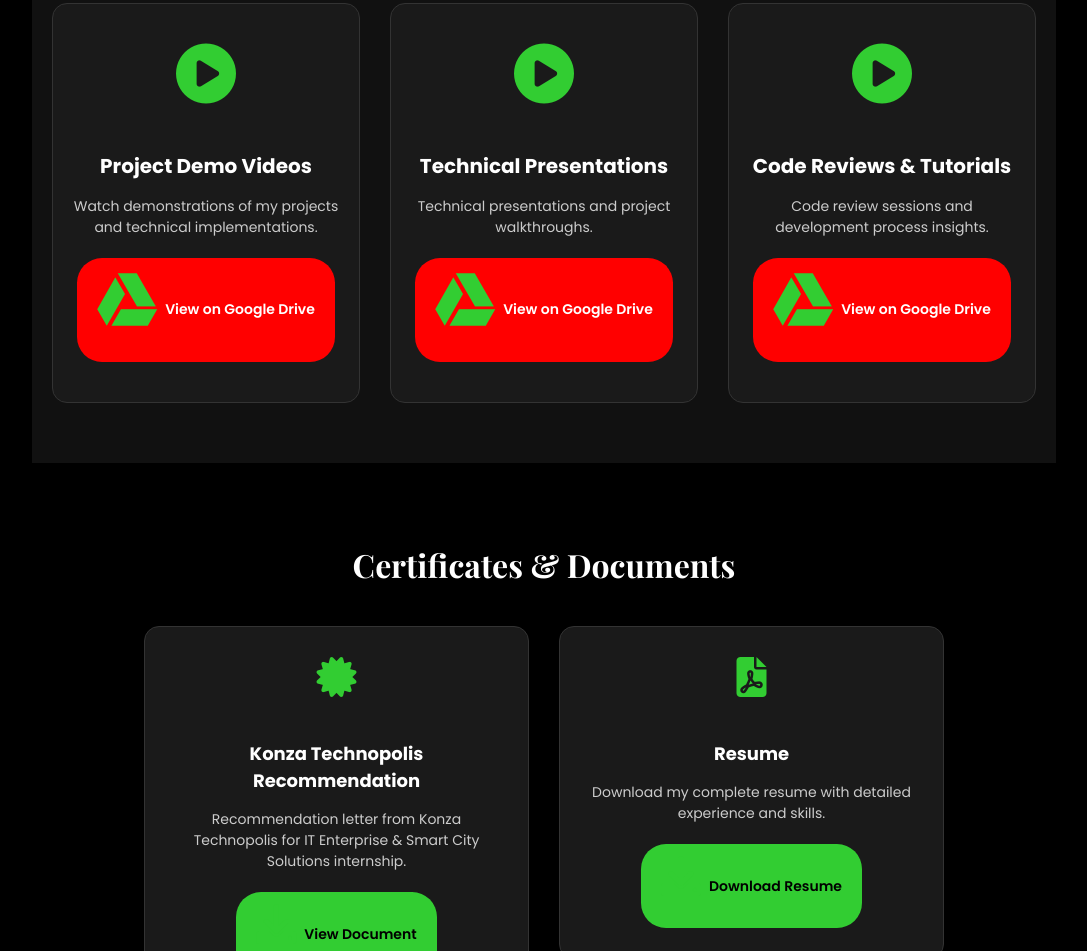
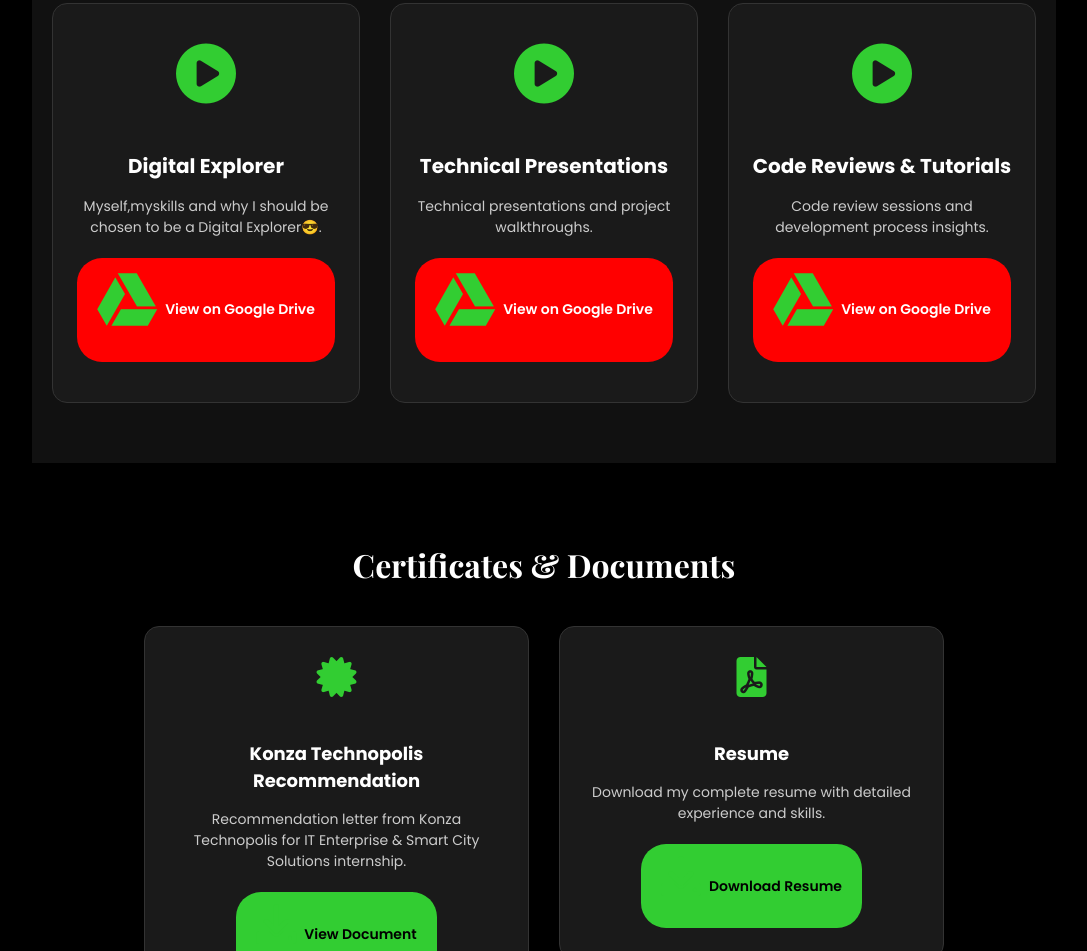
Before and after one commit to Alvin-Ruto/Alvin-Ruto, a website: page work.html in a window 1280 px wide. Shown: the part 2259-3210 px from the top of the page, without its empty margins (96-1183 px from the left). Drawn offline with nearby package versions, Linux system fonts and the light colour scheme.

Commit message:
Update video card: Digital Explorer personal introduction
Updated the first video card in the Video Showcase section:

- Changed title from 'Project Demo Videos' to 'Digital Explorer'
- Updated description to personal introduction: 'Myself, my skills and why I should be chosen to be a Digital Explorer😎'
- Maintains Google Drive link for accessing the video content
- Adds a more personal touch to showcase personality and motivation

This change makes the video section more engaging and personal while maintaining professional presentation.

```diff
--- a/work.html
+++ b/work.html
@@ -135,8 +135,8 @@
                 <div class="video-card">
                     <div class="video-placeholder">
                         <i class="fas fa-play-circle"></i>
-                        <h4>Project Demo Videos</h4>
-                        <p>Watch demonstrations of my projects and technical implementations.</p>
+                        <h4>Digital Explorer</h4>
+                        <p>Myself,myskills and why I should be chosen to be a Digital Explorer😎.</p>
                         <a href="https://drive.google.com/drive/folders/19tA948s3xyYFch8DllfgpcXHDh_gGFrj?usp=sharing" class="video-btn" target="_blank">
                             <i class="fab fa-google-drive"></i> View on Google Drive
                         </a>
```
